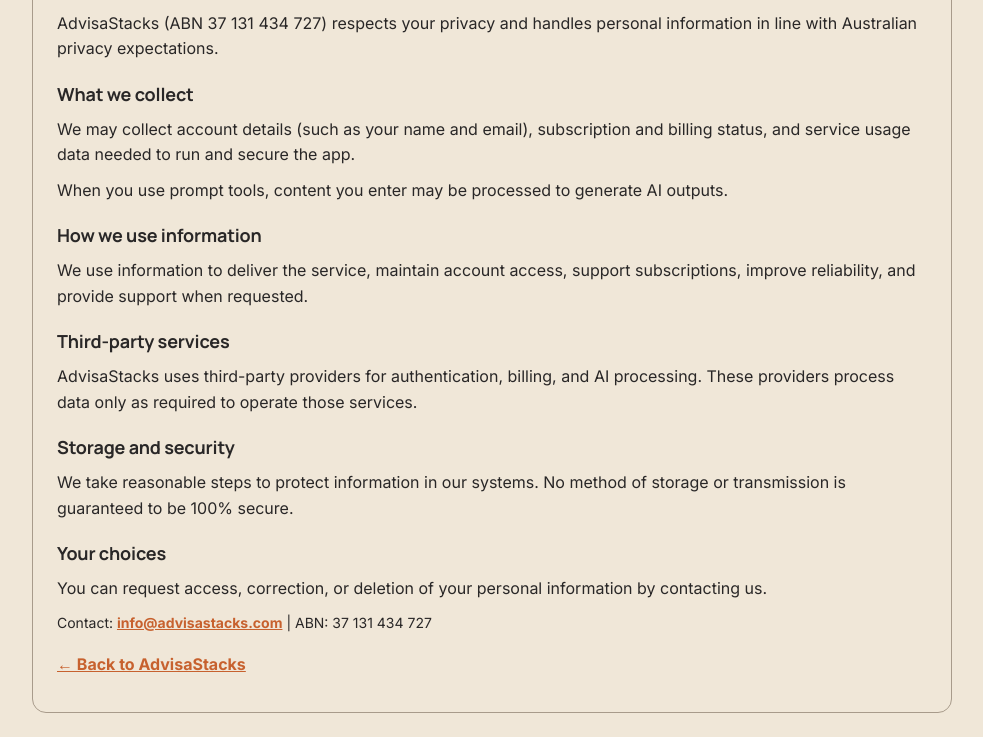
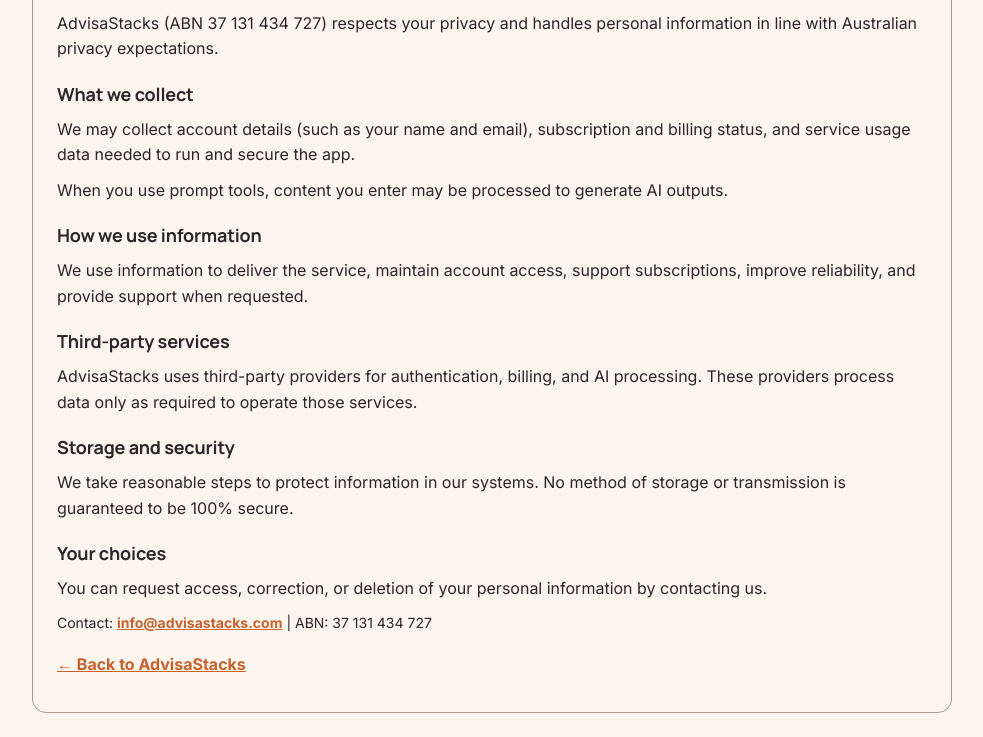
Before and after one commit to samanthaosborne-web/vigilant-memory-client-b, a website: page privacy-policy.html in a window 1280 px wide. Shown: the part 134-871 px from the top of the page, without its empty margins (148-1131 px from the left). Drawn offline with Linux system fonts and the light colour scheme.

Commit message:
Update privacy-policy.html

```diff
--- a/privacy-policy.html
+++ b/privacy-policy.html
@@ -10,8 +10,8 @@
   <link href="https://fonts.googleapis.com/css2?family=Inter:wght@400;500;600;700;800&family=Manrope:wght@700;800&display=swap" rel="stylesheet" />
   <style>
     :root {
-      --bg: #f0e7d8;
-      --panel: #f0e7d8;
+      --bg: #faf5ed;
+      --panel: #faf5ed;
       --border: #a89b8b;
       --text: #292727;
       --muted: #292727;
```
